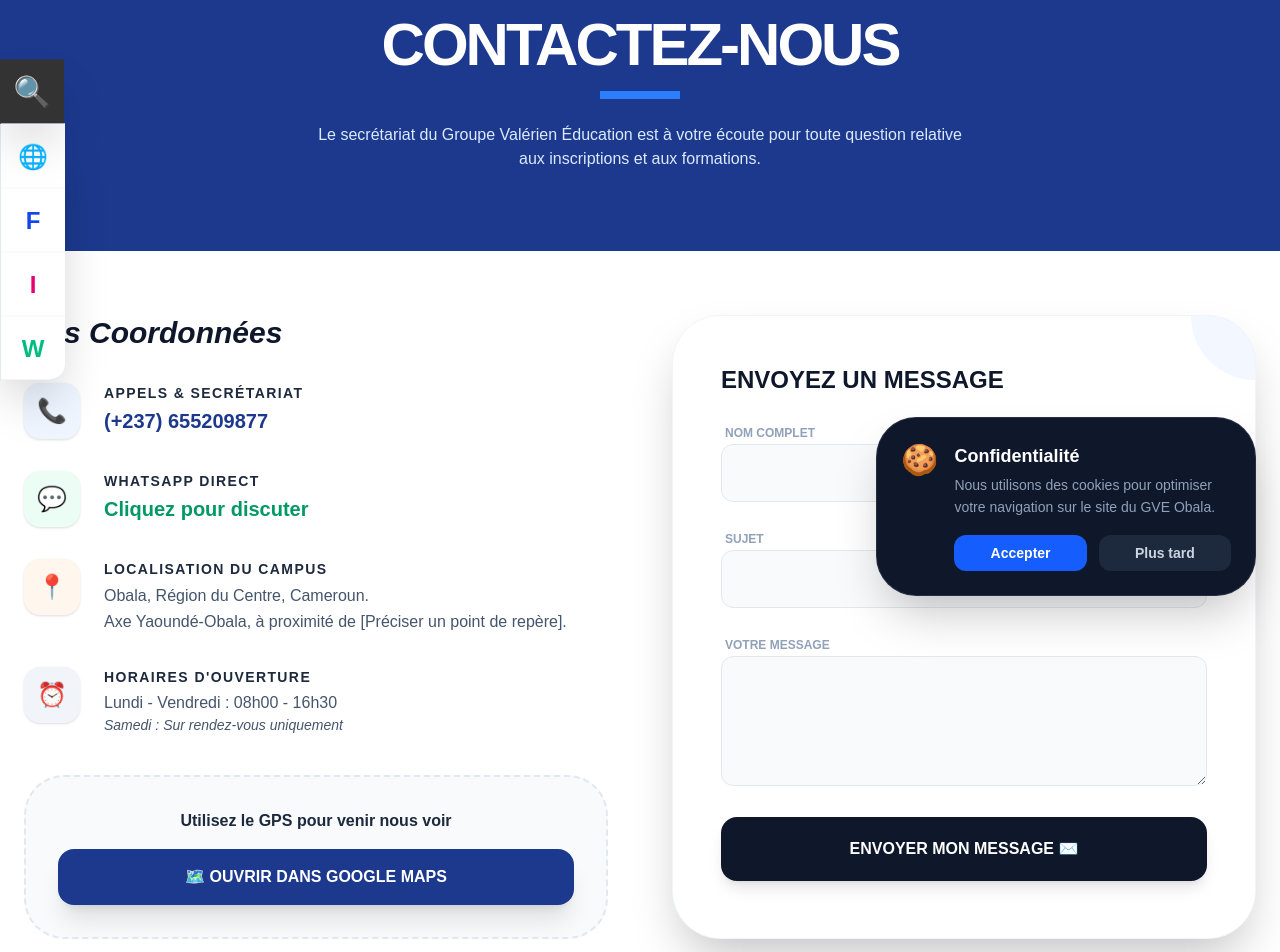
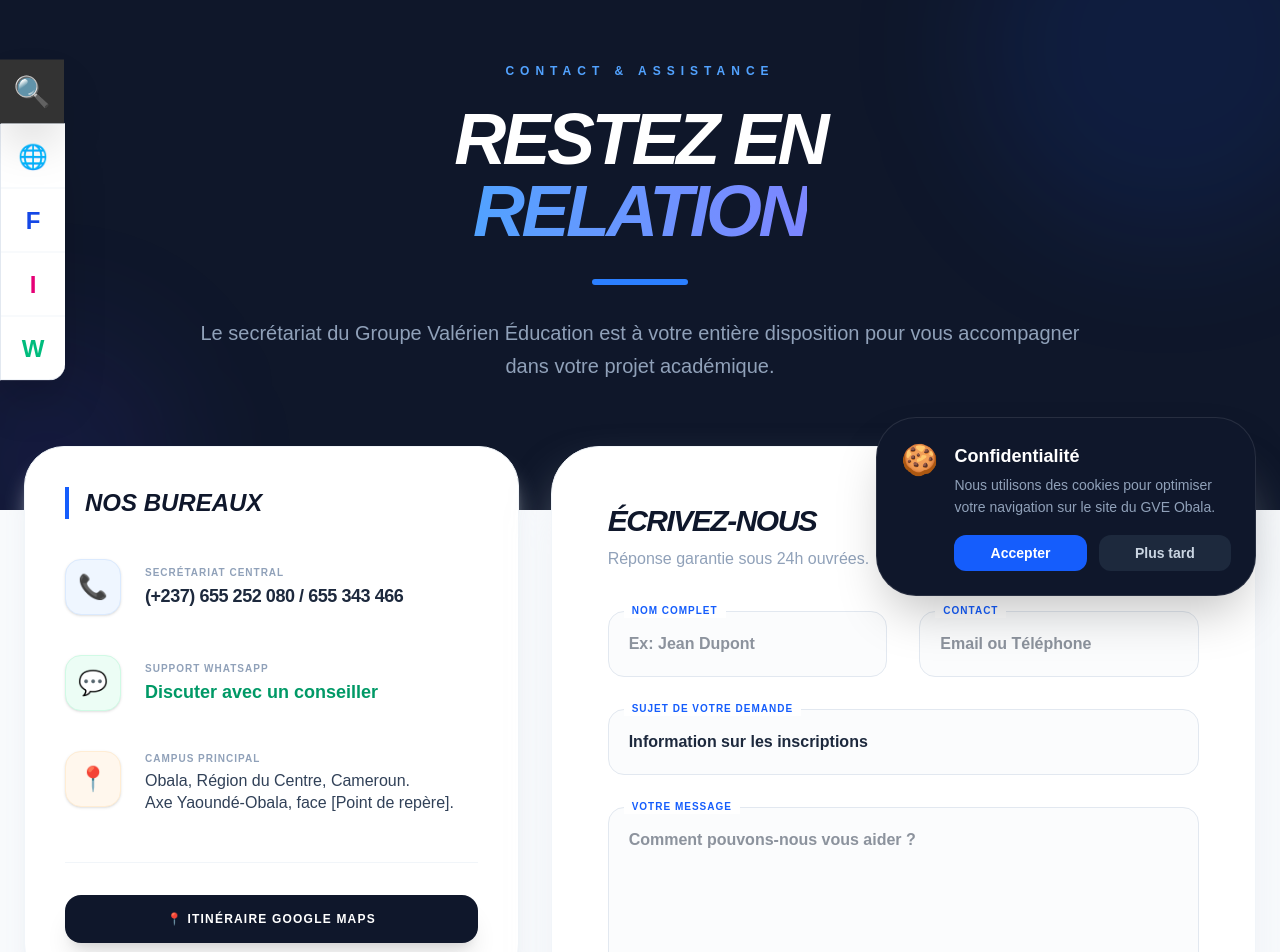
Before and after one commit to Franckdev237/institut-univ, a Next.js app: page /contact in a window 1280 px wide. Shown: the part 180-1132 px from the top of the page. Built offline with nearby package versions, Linux system fonts and the light colour scheme.

Commit message:
modifier quelque partie du code du footer, modifi tout e code contact, modifier une partie de la page santé,

```diff
--- a/app/contact/page.js
+++ b/app/contact/page.js
@@ -3,112 +3,159 @@
 
 export default function ContactPage() {
   return (
-    <main className="min-h-screen bg-white">
-      {/* Header Section */}
-      <section className="bg-blue-900 py-20 px-6 text-center text-white">
-        <h1 className="text-4xl md:text-6xl font-black uppercase tracking-tighter mb-4">Contactez-nous</h1>
-        <div className="w-20 h-2 bg-blue-500 mx-auto mb-6"></div>
-        <p className="text-blue-100 max-w-2xl mx-auto font-medium">
-          Le secrétariat du Groupe Valérien Éducation est à votre écoute pour toute question relative aux inscriptions et aux formations.
-        </p>
+    <main className="min-h-screen bg-[#F8FAFC]">
+      {/* 🌌 HERO SECTION : STYLE INSTITUTIONNEL */}
+      <section className="relative bg-[#0F172A] py-32 px-6 overflow-hidden">
+        {/* Cercles décoratifs en arrière-plan */}
+        <div className="absolute top-0 right-0 w-96 h-96 bg-blue-600/10 rounded-full blur-3xl -mr-20 -mt-20"></div>
+        <div className="absolute bottom-0 left-0 w-64 h-64 bg-indigo-600/10 rounded-full blur-3xl -ml-20 -mb-20"></div>
+
+        <div className="relative z-10 text-center max-w-4xl mx-auto">
+          <p className="text-blue-400 font-black text-xs uppercase tracking-[0.5em] mb-6">
+            Contact & Assistance
+          </p>
+          <h1 className="text-5xl md:text-7xl font-black text-white uppercase italic tracking-tighter leading-none mb-8">
+            RESTEZ EN <br />
+            <span className="text-transparent bg-clip-text bg-gradient-to-r from-blue-400 to-indigo-400">
+              RELATION
+            </span>
+          </h1>
+          <div className="w-24 h-1.5 bg-blue-500 mx-auto mb-8 rounded-full"></div>
+          <p className="text-slate-400 text-lg md:text-xl font-light leading-relaxed">
+            Le secrétariat du Groupe Valérien Éducation est à votre entière disposition pour vous accompagner dans votre projet académique.
+          </p>
+        </div>
       </section>
 
-      <section className="max-w-7xl mx-auto py-16 px-6">
-        <div className="grid grid-cols-1 lg:grid-cols-2 gap-16">
+      {/* 🏛️ SECTION CONTENU PRINCIPAL */}
+      <section className="max-w-7xl mx-auto -mt-16 pb-24 px-6 relative z-20">
+        <div className="grid grid-cols-1 lg:grid-cols-12 gap-8">
 
-          {/* COLONNE GAUCHE : INFOS DE CONTACT */}
-          <div className="space-y-10">
-            <div>
-              <h2 className="text-3xl font-black text-slate-900 mb-8 italic">Nos Coordonnées</h2>
+          {/* 📍 COLONNE GAUCHE : INFOS DE CONTACT (4/12) */}
+          <div className="lg:col-span-5 space-y-6">
+            <div className="bg-white p-8 md:p-10 rounded-[2.5rem] shadow-xl shadow-slate-200/60 border border-slate-100 transition-all hover:shadow-2xl">
+              <h2 className="text-2xl font-black text-slate-900 mb-10 uppercase italic border-l-4 border-blue-600 pl-4">
+                Nos Bureaux
+              </h2>
 
-              <div className="space-y-8">
+              <div className="space-y-10">
                 {/* Téléphone */}
-                <div className="flex items-start gap-6 group">
-                  <div className="w-14 h-14 bg-blue-50 rounded-2xl flex items-center justify-center text-2xl group-hover:bg-blue-600 group-hover:text-white transition-all shadow-sm">📞</div>
+                <div className="flex items-center gap-6 group">
+                  <div className="w-14 h-14 bg-blue-50 rounded-2xl flex items-center justify-center text-2xl group-hover:bg-blue-900 group-hover:text-white transition-all duration-500 shadow-sm border border-blue-100">
+                    📞
+                  </div>
                   <div>
-                    <h3 className="font-black text-slate-800 uppercase text-sm tracking-widest">Appels & Secrétariat</h3>
-                    <p className="text-xl font-bold text-blue-900 mt-1 hover:underline cursor-pointer">(+237) 655209877</p>
+                    <h3 className="font-black text-slate-400 uppercase text-[10px] tracking-widest">Secrétariat Central</h3>
+                    <p className="text-lg font-bold text-slate-800 mt-0.5 tracking-tight">
+                      (+237) 655 252 080 / 655 343 466
+                    </p>
                   </div>
                 </div>
 
                 {/* WhatsApp */}
-                <div className="flex items-start gap-6 group">
-                  <div className="w-14 h-14 bg-emerald-50 rounded-2xl flex items-center justify-center text-2xl group-hover:bg-emerald-600 group-hover:text-white transition-all shadow-sm">💬</div>
+                <div className="flex items-center gap-6 group">
+                  <div className="w-14 h-14 bg-emerald-50 rounded-2xl flex items-center justify-center text-2xl group-hover:bg-emerald-600 group-hover:text-white transition-all duration-500 shadow-sm border border-emerald-100">
+                    💬
+                  </div>
                   <div>
-                    <h3 className="font-black text-slate-800 uppercase text-sm tracking-widest">WhatsApp Direct</h3>
-                    <a href="https://wa.me/+237655209877" className="text-xl font-bold text-emerald-600 mt-1 block hover:underline">Cliquez pour discuter</a>
+                    <h3 className="font-black text-slate-400 uppercase text-[10px] tracking-widest">Support WhatsApp</h3>
+                    <a href="https://wa.me/237655209877" className="text-lg font-bold text-emerald-600 mt-0.5 block hover:underline">
+                      Discuter avec un conseiller
+                    </a>
                   </div>
                 </div>
 
                 {/* Localisation */}
                 <div className="flex items-start gap-6 group">
-                  <div className="w-14 h-14 bg-orange-50 rounded-2xl flex items-center justify-center text-2xl group-hover:bg-orange-600 group-hover:text-white transition-all shadow-sm">📍</div>
+                  <div className="w-14 h-14 bg-orange-50 rounded-2xl flex items-center justify-center text-2xl group-hover:bg-orange-600 group-hover:text-white transition-all duration-500 shadow-sm border border-orange-100 shrink-0">
+                    📍
+                  </div>
                   <div>
-                    <h3 className="font-black text-slate-800 uppercase text-sm tracking-widest">Localisation du Campus</h3>
-                    <p className="text-slate-600 mt-1 leading-relaxed">
+                    <h3 className="font-black text-slate-400 uppercase text-[10px] tracking-widest">Campus Principal</h3>
+                    <p className="text-slate-700 mt-1 font-medium leading-snug">
                       Obala, Région du Centre, Cameroun.<br />
-                      Axe Yaoundé-Obala, à proximité de [Préciser un point de repère].
+                      Axe Yaoundé-Obala, face [Point de repère].
                     </p>
                   </div>
                 </div>
+              </div>
 
-                {/* Horaires */}
-                <div className="flex items-start gap-6 group">
-                  <div className="w-14 h-14 bg-slate-100 rounded-2xl flex items-center justify-center text-2xl group-hover:bg-slate-900 group-hover:text-white transition-all shadow-sm">⏰</div>
-                  <div>
-                    <h3 className="font-black text-slate-800 uppercase text-sm tracking-widest">Horaires d'ouverture</h3>
-                    <p className="text-slate-600 mt-1">Lundi - Vendredi : 08h00 - 16h30</p>
-                    <p className="text-slate-600 italic text-sm">Samedi : Sur rendez-vous uniquement</p>
-                  </div>
-                </div>
+              {/* Bouton GPS */}
+              <div className="mt-12 pt-8 border-t border-slate-100">
+                <a
+                  href="https://www.google.com/maps?q=Obala,Cameroon"
+                  target="_blank"
+                  className="flex items-center justify-center gap-3 bg-slate-900 text-white py-4 px-6 rounded-2xl font-black text-xs uppercase tracking-widest shadow-xl hover:bg-blue-700 transition-all active:scale-95"
+                >
+                  📍 Itinéraire Google Maps
+                </a>
               </div>
             </div>
 
-            {/* Bouton Google Maps */}
-            <div className="bg-slate-50 p-8 rounded-[2.5rem] border-2 border-dashed border-slate-200">
-                <p className="font-bold text-slate-800 mb-4 text-center">Utilisez le GPS pour venir nous voir</p>
-                <a
-                    href="https://www.google.com/maps?q=Obala,Cameroon"
-                    target="_blank"
-                    className="flex items-center justify-center gap-3 bg-blue-900 text-white py-4 px-8 rounded-2xl font-black shadow-xl hover:bg-blue-800 transition transform active:scale-95"
-                >
-                    🗺️ OUVRIR DANS GOOGLE MAPS
-                </a>
+            {/* Horaires Card */}
+            <div className="bg-gradient-to-br from-blue-900 to-indigo-950 p-8 rounded-[2.5rem] text-white shadow-xl">
+              <h3 className="text-blue-300 font-black uppercase text-[10px] tracking-widest mb-4">Disponibilité</h3>
+              <div className="flex justify-between items-end">
+                <div>
+                  <p className="text-2xl font-bold italic">Lundi — Samedi</p>
+                  <p className="text-blue-300/70 text-sm mt-1 uppercase font-bold tracking-tighter">08:00 — 17:30</p>
+                </div>
+                <div className="text-4xl opacity-20 italic font-black">24/7</div>
+              </div>
             </div>
           </div>
 
-          {/* COLONNE DROITE : FORMULAIRE DE MESSAGE RAPIDE */}
-          <div className="bg-white p-8 md:p-12 rounded-[3rem] shadow-2xl border border-slate-100 relative overflow-hidden">
-            <div className="absolute top-0 right-0 w-32 h-32 bg-blue-600/5 rounded-full -mr-16 -mt-16"></div>
+          {/* ✉️ COLONNE DROITE : FORMULAIRE MODERNE (7/12) */}
+          <div className="lg:col-span-7 bg-white p-8 md:p-14 rounded-[3rem] shadow-2xl shadow-slate-200/50 border border-slate-100">
+            <div className="mb-10">
+              <h2 className="text-3xl font-black text-slate-900 uppercase italic tracking-tighter">Écrivez-nous</h2>
+              <p className="text-slate-400 font-medium mt-2">Réponse garantie sous 24h ouvrées.</p>
+            </div>
 
-            <h2 className="text-2xl font-black text-slate-900 mb-6 uppercase">Envoyez un message</h2>
-            <form className="space-y-6">
-              <div className="grid grid-cols-1 md:grid-cols-2 gap-6">
-                <div className="space-y-2">
-                  <label className="text-xs font-black uppercase text-slate-400 ml-1">Nom Complet</label>
-                  <input type="text" className="w-full p-4 bg-slate-50 border border-slate-200 rounded-xl outline-none focus:border-blue-600" />
+            <form className="space-y-8">
+              <div className="grid grid-cols-1 md:grid-cols-2 gap-8">
+                <div className="relative">
+                  <label className="text-[10px] font-black uppercase text-blue-600 tracking-widest absolute -top-2 left-4 bg-white px-2">Nom Complet</label>
+                  <input type="text" placeholder="Ex: Jean Dupont" className="w-full p-5 bg-slate-50/50 border border-slate-200 rounded-2xl outline-none focus:border-blue-600 focus:bg-white transition-all font-bold text-slate-800" />
                 </div>
-                <div className="space-y-2">
-                  <label className="text-xs font-black uppercase text-slate-400 ml-1">Email / Téléphone</label>
-                  <input type="text" className="w-full p-4 bg-slate-50 border border-slate-200 rounded-xl outline-none focus:border-blue-600" />
+                <div className="relative">
+                  <label className="text-[10px] font-black uppercase text-blue-600 tracking-widest absolute -top-2 left-4 bg-white px-2">Contact</label>
+                  <input type="text" placeholder="Email ou Téléphone" className="w-full p-5 bg-slate-50/50 border border-slate-200 rounded-2xl outline-none focus:border-blue-600 focus:bg-white transition-all font-bold text-slate-800" />
                 </div>
               </div>
-              <div className="space-y-2">
-                <label className="text-xs font-black uppercase text-slate-400 ml-1">Sujet</label>
-                <input type="text" className="w-full p-4 bg-slate-50 border border-slate-200 rounded-xl outline-none focus:border-blue-600" />
+
+              <div className="relative">
+                <label className="text-[10px] font-black uppercase text-blue-600 tracking-widest absolute -top-2 left-4 bg-white px-2">Sujet de votre demande</label>
+                <select className="w-full p-5 bg-slate-50/50 border border-slate-200 rounded-2xl outline-none focus:border-blue-600 focus:bg-white transition-all font-bold text-slate-800 appearance-none">
+                  <option>Information sur les inscriptions</option>
+                  <option>Demande de bourse d'étude</option>
+                  <option>Recrutement / Stage</option>
+                  <option>Autre demande</option>
+                </select>
               </div>
-              <div className="space-y-2">
-                <label className="text-xs font-black uppercase text-slate-400 ml-1">Votre Message</label>
-                <textarea rows="4" className="w-full p-4 bg-slate-50 border border-slate-200 rounded-xl outline-none focus:border-blue-600"></textarea>
+
+              <div className="relative">
+                <label className="text-[10px] font-black uppercase text-blue-600 tracking-widest absolute -top-2 left-4 bg-white px-2">Votre Message</label>
+                <textarea rows="5" placeholder="Comment pouvons-nous vous aider ?" className="w-full p-5 bg-slate-50/50 border border-slate-200 rounded-2xl outline-none focus:border-blue-600 focus:bg-white transition-all font-bold text-slate-800"></textarea>
               </div>
-              <button type="submit" className="w-full bg-slate-900 text-white py-5 rounded-2xl font-black hover:bg-blue-900 transition-all shadow-lg">
-                ENVOYER MON MESSAGE ✉️
+
+              <button type="submit" className="group relative w-full overflow-hidden bg-blue-600 p-6 rounded-2xl font-black text-white uppercase tracking-[0.2em] shadow-lg shadow-blue-200 hover:bg-blue-700 transition-all">
+                <span className="relative z-10 flex items-center justify-center gap-3">
+                  Transmettre mon message <span className="text-xl group-hover:translate-x-2 transition-transform">✉️</span>
+                </span>
               </button>
             </form>
           </div>
 
         </div>
       </section>
+
+      {/* 🏷️ FOOTER SIMPLE SECTION */}
+      <section className="bg-slate-50 py-16 border-t border-slate-100 text-center">
+        <p className="text-slate-400 text-[10px] font-black uppercase tracking-[0.5em]">
+          Groupe Valérien Éducation • Obala • Cameroun
+        </p>
+      </section>
     </main>
   );
 }
--- a/components/Footer.js
+++ b/components/Footer.js
@@ -27,7 +27,7 @@
           <ul className="space-y-4 text-slate-300 text-sm">
             <li>
               <a href="/sante" className="hover:text-emerald-400 transition flex items-center">
-                <span className="mr-2">›</span> École Privée Formation du Personnel de Santé
+                <span className="mr-2">›</span> École Privée de Formation du Personnel de Santé MBIDA Valérien d'Obala.
               </a>
             </li>
             <li>
@@ -37,7 +37,7 @@
             </li>
             <li>
               <a href="/gestion" className="hover:text-purple-400 transition flex items-center">
-                <span className="mr-2">›</span> Institut Supérieur Sciences Art et Techniques Mbida Valérien D'Obala
+                <span className="mr-2">›</span> Institut Supérieur Sciences, Art et Techniques Mbida Valérien D'Obala
               </a>
             </li>
             <li>
@@ -60,7 +60,7 @@
             </li>
             <li className="flex items-center">
               <span className="text-blue-400 mr-3">📞</span>
-              +237 6 55 20 98 77
+              +237 65525208/655343466
             </li>
             <li className="flex items-center">
               <span className="text-blue-400 mr-3">✉️</span>
@@ -68,7 +68,7 @@
             </li>
             <li className="mt-6">
               <span className="bg-blue-600 text-white text-[10px] px-3 py-1 rounded-full uppercase font-bold">
-                Ouvert : Lun - Ven (08h - 17h)
+                Ouvert : Lun - Sam
               </span>
             </li>
           </ul>
@@ -78,7 +78,7 @@
       {/* Barre de Copyright */}
       <div className="mt-16 pt-8 border-t border-slate-800 text-center">
         <p className="text-slate-500 text-xs">
-          &copy; {new Date().getFullYear()} <span className="text-slate-300">Institut Stvalo d'Obala</span>.
+          &copy; {new Date().getFullYear()} <span className="text-slate-300">Groupe Valérien Éducation</span>.
           Développé avec passion pour l'excellence académique.
         </p>
       </div>
```
Also changed, not shown: app/galerie/page.js (+39 -38 lines), app/sante/page.js (+45 -20 lines).
